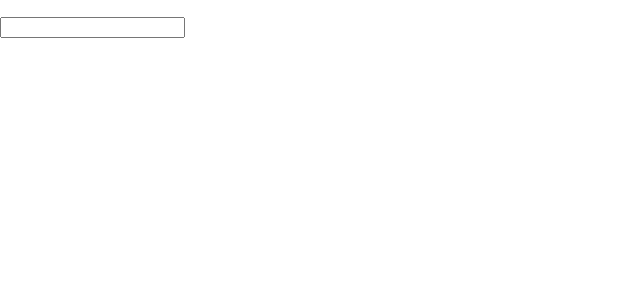
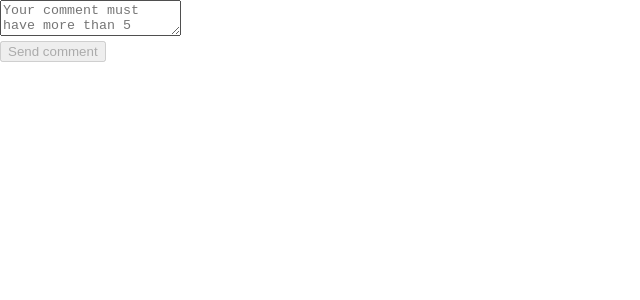
Before and after one commit to andreypats/exam, a React (Create React App) app: page / in a window 1280 px wide. Shown: the top 300 px of the page, without its empty margins (0-640 px from the left). Built offline with nearby package versions, Linux system fonts and the light colour scheme.

Commit message:
Exam Tuesday1 is Done

```diff
--- a/src/index.tsx
+++ b/src/index.tsx
@@ -1,24 +1,50 @@
+// import React  from 'react';
 
-
-import React, {useState, MouseEvent, ChangeEvent, ChangeEventHandler} from 'react';
+import React, { ChangeEvent, useState } from 'react';
 import ReactDOM from 'react-dom';
 import './index.css';
 
-function User() {
-    const [userName, setUserName] = useState<string>("")
-    const onChangeHandler = (e: ChangeEvent<HTMLInputElement>)=> setUserName(e.currentTarget.value)
+function LongCommentChecker() {
+    const minSizeComment = 5
+    const [isCommentReady, setIsCommentReady] = useState<boolean>(false)
+    const [comment, setComment] = useState<string>('')
+
+    const onClickSendComment = () => {
+        if (comment.length > minSizeComment) {
+            setComment('')
+        }
+    }
+    const onChangeHandler = (e: ChangeEvent<HTMLTextAreaElement>) => {
+        const newComment = e.currentTarget.value
+        if (newComment.length > minSizeComment) {
+            setIsCommentReady(true)
+        } else {
+            setIsCommentReady(false)
+        }
+        setComment(newComment)
+    }
+
     return (
-        <div>
-            <p>{userName}</p>
-            <input
+        <main>
+            <textarea
+                placeholder={'Your comment must have more than 5 charters'}
+                value={comment}
                 onChange={onChangeHandler}
             />
-        </div>
+            <div>
+                <button
+                    disabled={comment.length < minSizeComment}
+                    onClick={onClickSendComment}>
+                    Send comment
+                </button>
+            </div>
+        </main>
     )
 }
 
-ReactDOM.render(
-    <User/>, document.getElementById('root')
-);
-// Что надо написать вместо ххх, чтобы правильно типизировать
-// параметр функции?
+ReactDOM.render(<LongCommentChecker/>, document.getElementById('root'));
+
+// Что нужно написать вместо XXX, чтобы кнопка отправки комментария отрабатывала верно:
+// первоначально кнопка должна быть в состоянии disable, а после успешного выполнения условия
+// (комментарий должен быть больше 5 символов) должна раздизаблиться.
+// ❗ Ответ необходимо дать на основании данных (переменных), которые уже есть в коде
--- a/src/index1-1.tsx
+++ b/src/index1/index1-1.tsx
@@ -1,6 +1,6 @@
 import React, {useState} from 'react';
 import ReactDOM from 'react-dom';
-import './index.css';
+import '../index.css';
 
 // 1
 // export const Wrapper  = () => {
@@ -51,8 +51,7 @@
 //📼 Контент видео
 //📊 Статистика лайков
 // ❗ Ответ дать минимально возможным объёмом кода
-// {YoutubeVideo()}    ------
-// <YoutubeVideo/>    ?????
+// <YoutubeVideo/>    +++++
 
 
 // 3
--- a/src/index1-2.tsx
+++ b/src/index1/index1-2.tsx
@@ -1,6 +1,6 @@
 import React, {useState} from 'react';
 import ReactDOM from 'react-dom';
-import './index.css';
+import '../index.css';
 
 
 // 1
--- a/src/index1-3.tsx
+++ b/src/index1/index1-3.tsx
@@ -1,6 +1,6 @@
 import React, {useState} from 'react';
 import ReactDOM from 'react-dom';
-import './index.css';
+import '../index.css';
 
 
 // 1.
--- a/src/index1-4.tsx
+++ b/src/index1/index1-4.tsx
@@ -1,6 +1,6 @@
 import React, {useState} from 'react';
 import ReactDOM from 'react-dom';
-import './index.css';
+import '../index.css';
 
 // 1
 // import React, {useState} from 'react';
--- a/src/index1-total.tsx
+++ b/src/index1/index1-total.tsx
@@ -1,6 +1,6 @@
 import React, {useState} from 'react';
 import ReactDOM from 'react-dom';
-import './index.css';
+import '../index.css';
 
 // 1
 // type UserPropsType = {
```
Also changed, not shown: src/index2/index2-1.tsx (added, +274 -0 lines).
